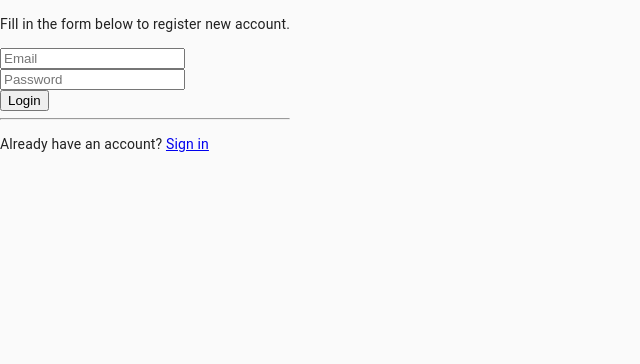
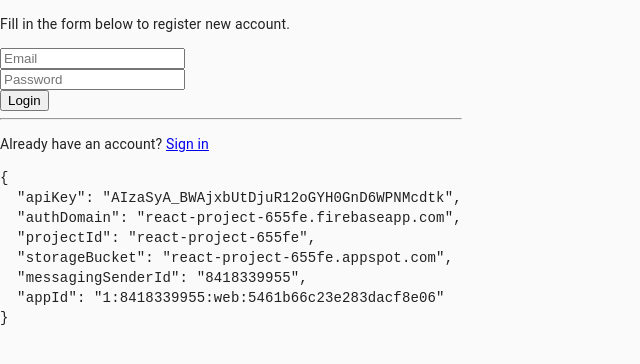
Before and after one commit to JenyaPogorelov/react-lessons, a React (Create React App) app: page /signup in a window 1280 px wide. Shown: the top 364 px of the page, without its empty margins (0-640 px from the left). Built offline with nearby package versions, Linux system fonts and the light colour scheme.

Commit message:
Вроде что то заработало. )

```diff
--- a/src/App.js
+++ b/src/App.js
@@ -13,7 +13,7 @@
 // import firebase from "firebase/compat";
 // import {initializeApp} from "firebase/app";
 import {initializeApp} from "firebase/firebase-app";
-import {firebaseConfig} from "./Firebase";
+// import {firebaseConfig} from "./Firebase";
 import firebase from "firebase/compat";
 
 const useStyles = makeStyles((theme) => ({
@@ -25,12 +25,18 @@
 }));
 
 
+ const firebaseConfig = {
+    apiKey: "AIzaSyA_BWAjxbUtDjuR12oGYH0GnD6WPNMcdtk",
+    authDomain: "react-project-655fe.firebaseapp.com",
+    projectId: "react-project-655fe",
+    storageBucket: "react-project-655fe.appspot.com",
+    messagingSenderId: "8418339955",
+    appId: "1:8418339955:web:5461b66c23e283dacf8e06"
+};
+firebase.initializeApp(firebaseConfig);
+
 const App = () => {
     const classes = useStyles();
-
-    useEffect(() => {
-        initializeApp(firebaseConfig);
-    }, [])
 
     return <Router>
         <div className={classes.mainWrapper}>
--- a/src/Auth/Signup.js
+++ b/src/Auth/Signup.js
@@ -2,13 +2,18 @@
 import {useDispatch} from "react-redux";
 import {changeIsAuth} from "../Chat/chatSlice";
 import {Link} from "react-router-dom";
-import { getAuth, signInWithEmailAndPassword } from "firebase/auth"
+// import { getAuth, signInWithEmailAndPassword } from "firebase/auth"
+// import {authFirebase} from "../Firebase";
+import {getAuth, createUserWithEmailAndPassword} from "firebase/auth";
+import firebase from "firebase/compat";
 
 export const Signup = () => {
     const [email, setEmail] = useState("");
     const [password, setPassword] = useState("");
     const [error, setError] = useState("");
     const dispatch = useDispatch();
+
+    const firebaseApp = firebase.apps[0];
 
     const handlePassChange = (e) => {
         setPassword(e.target.value);
@@ -23,12 +28,12 @@
         setError("");
 
         const auth = getAuth();
-        signInWithEmailAndPassword(auth, email, password)
+        createUserWithEmailAndPassword(auth, email, password)
             .then((userCredential) => {
                 // Signed in
-                // const user = userCredential.user;
-                // dispatch(changeIsAuth(true));
-                // console.log(user);
+                const user = userCredential.user;
+                dispatch(changeIsAuth(true));
+                console.log(user);
             })
             .catch((error) => {
                 setError(error.message);
@@ -66,6 +71,10 @@
                     Already have an account? <Link to="/login">Sign in</Link>
                 </p>
             </form>
+
+            <code>
+                <pre>{JSON.stringify(firebaseApp.options, null, 2)}</pre>
+            </code>
         </div>
     );
 };
--- a/src/Firebase/index.js
+++ b/src/Firebase/index.js
@@ -1,5 +1,6 @@
 // Import the functions you need from the SDKs you need
 import {initializeApp} from "firebase/firebase-app";
+import * as firebaseAuth from "firebase/auth";
 // TODO: Add SDKs for Firebase products that you want to use
 // https://firebase.google.com/docs/web/setup#available-libraries
 
@@ -12,3 +13,7 @@
     messagingSenderId: "8418339955",
     appId: "1:8418339955:web:5461b66c23e283dacf8e06"
 };
+
+initializeApp(firebaseConfig);
+
+export const authFirebase = firebaseAuth;
```
